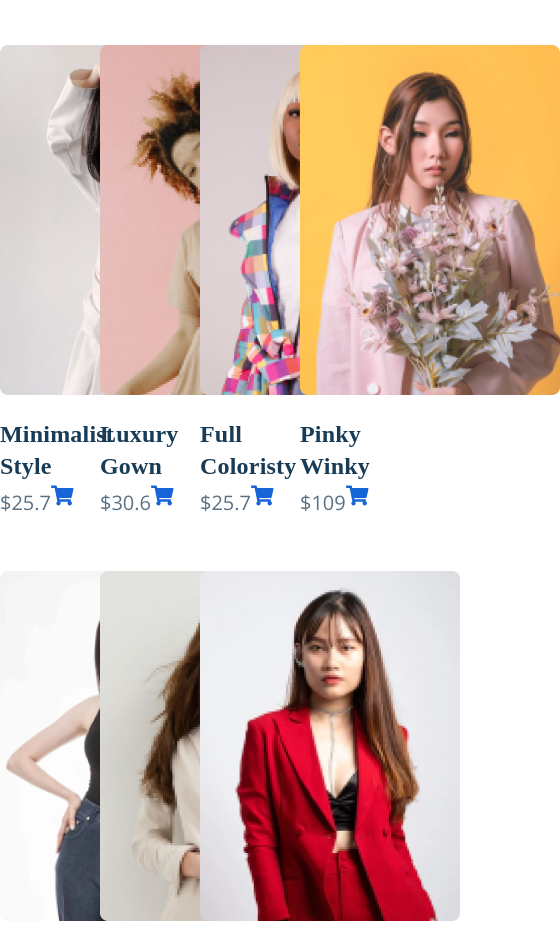
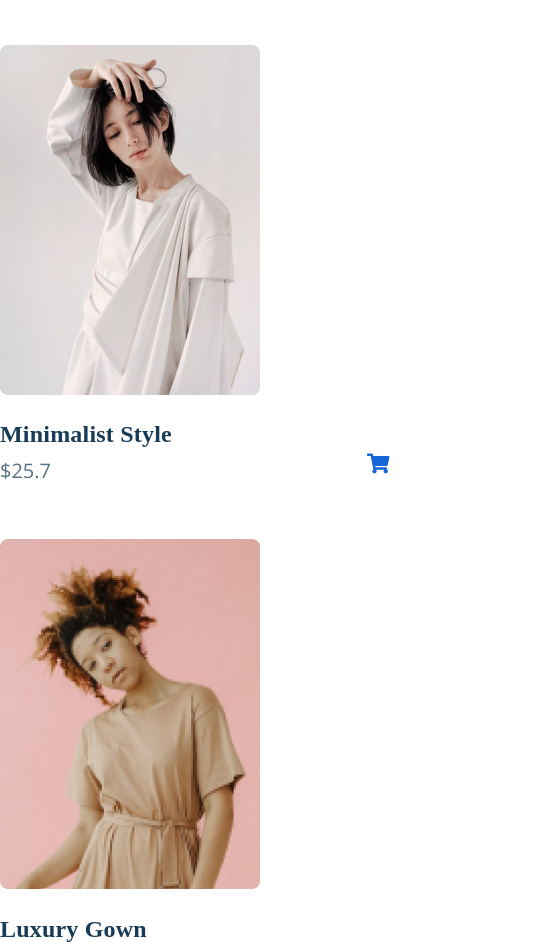
Before and after one commit to yuKalashnikova2/myGrid, a plain HTML site: page adaptiv-item.html in a window 390 px wide. Shown: the part 259-1201 px from the top of the page, 560 px wide, since content can reach past the window. Drawn offline with nearby package versions, Linux system fonts and the light colour scheme; a web font is replaced by a local one.

Commit message:
fix:исправление сетки

```diff
--- a/adaptiv-item.html
+++ b/adaptiv-item.html
@@ -69,7 +69,7 @@
                 <div class="trending-main">
 
                     <div class="row">
-                        <div class="col-3 col-sm-3 col-md-6 col-lg-3">
+                        <div class="col-sm-6 col-md-6 col-lg-6 col-xl-3">
                             <div class="trending-item ">
                                 <img src="./img/trending/img_1.png" alt="" class="trending-item__img">
 
@@ -89,7 +89,7 @@
 
                         </div>
 
-                        <div class="col-3 col-sm-3 col-md-6 col-lg-3">
+                        <div class="ccol-sm-6 col-md-6 col-lg-6 col-xl-3">
                                 <div class="trending-item ">
                                     <img src="./img/trending/img_2.png" alt="" class="trending-item__img">
 
@@ -109,7 +109,7 @@
 
                         </div>
 
-                        <div class="col-3 col-sm-3 col-md-6 col-lg-3">
+                        <div class="col-sm-6 col-md-6 col-lg-6 col-xl-3">
                                     <div class="trending-item ">
                                         <img src="./img/trending/img_3.png" alt="" class="trending-item__img">
 
@@ -129,7 +129,7 @@
 
                         </div>
 
-                        <div class="col-3 col-sm-3 col-md-6 col-lg-3">
+                        <div class="col-sm-6 col-md-6 col-lg-6 col-xl-3">
                                         <div class="trending-item ">
                                             <img src="./img/trending/img_4.png" alt="" class="trending-item__img">
 
@@ -149,7 +149,7 @@
 
                         </div>
 
-                        <div class="col-3 col-sm-3 col-md-6 col-lg-3">
+                        <div class="col-sm-6 col-md-6 col-lg-6 col-xl-3">
                             <div class="trending-item ">
                                 <img src="./img/trending/img_5.png" alt="" class="trending-item__img">
 
@@ -169,7 +169,7 @@
 
                         </div>
 
-                        <div class="col-3 col-sm-3 col-md-6 col-lg-3">
+                        <div class="col-sm-6 col-md-6 col-lg-6 col-xl-3">
                             <div class="trending-item ">
                                 <img src="./img/trending/img_6.png" alt="" class="trending-item__img">
 
@@ -190,7 +190,7 @@
                         </div>
 
 
-                        <div class="col-3 col-sm-3 col-md-6 col-lg-3">
+                        <div class="col-sm-6 col-md-6 col-lg-6 col-xl-3">
                             <div class="trending-item ">
                                 <img src="./img/trending/img_7.png" alt="" class="trending-item__img">
 
--- a/css/trending.css
+++ b/css/trending.css
@@ -38,7 +38,7 @@
 }
 
 .trending-item {
-    /* width: 260px; */
+    width: 100%;
     margin-right: 30px;
     margin-bottom: 50px;
 }
```
Also changed, not shown: 1 other file.
